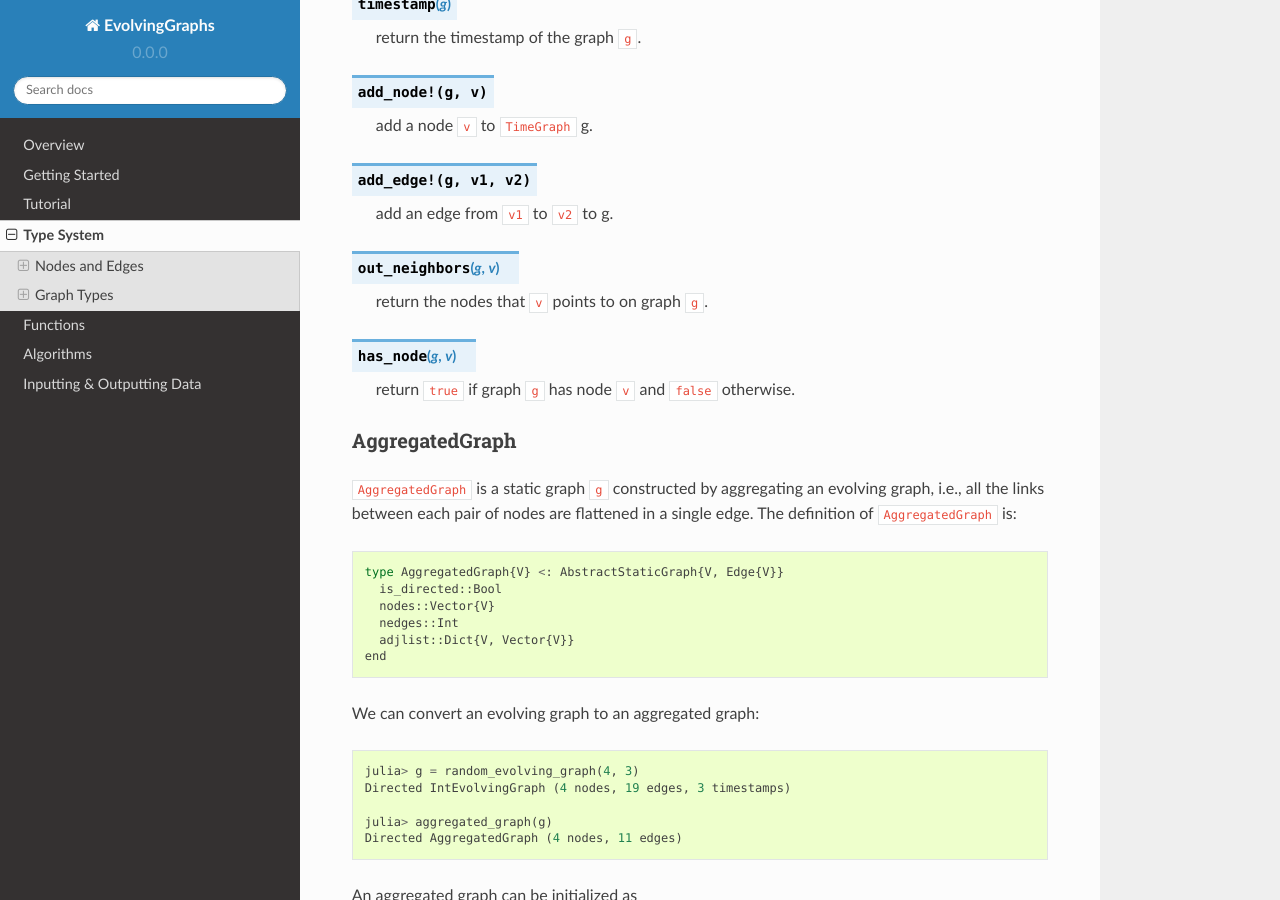
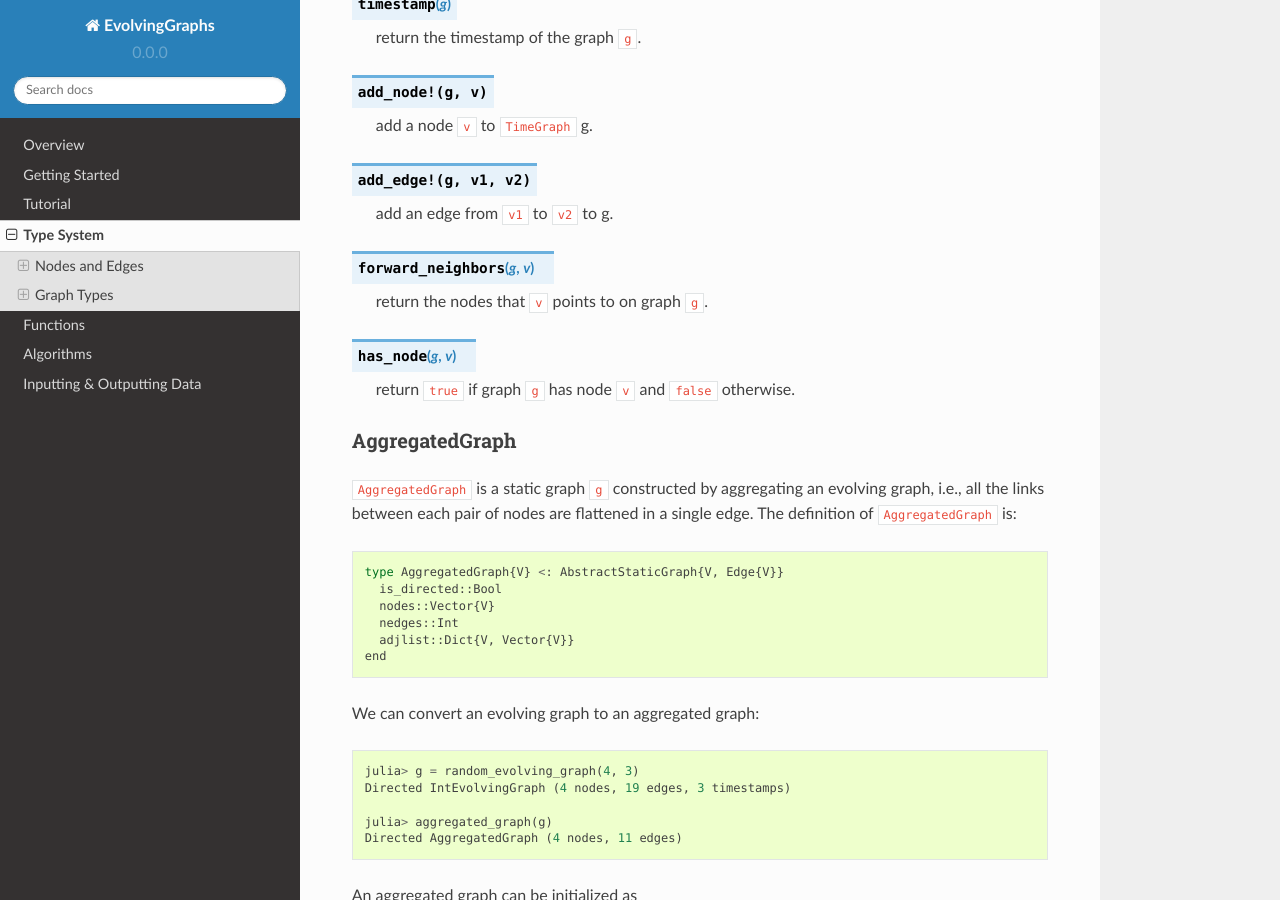
Before and after one commit to EtymoIO/EvolvingGraphs.jl, a Sphinx documentation site: the page built from doc/type.rst, in a window 1280 px wide and 900 px high, scrolled down 3076 px. Built offline with Sphinx 7.4.7 and the Read the Docs theme 2.0.0, drawn with Linux system fonts in a browser that asks for light colours; some of the changed text lies outside the part shown.

Commit message:
out_neighbors -> forward_neighbors

```diff
--- a/doc/functions.rst
+++ b/doc/functions.rst
@@ -125,7 +125,7 @@ Graphs
 
    adds a time graph ``tg`` to an evolving graph ``g``.
 
-.. function:: out_neighbors(g, (v, t))
+.. function:: forward_neighbors(g, (v, t))
    :noindex:
 
    returns all the outward neighbors of the node ``v`` at timestamp ``t`` in
--- a/doc/type.rst
+++ b/doc/type.rst
@@ -158,7 +158,7 @@ The following functions are defined on ``TimeGraph``.
 
     add an edge from ``v1`` to ``v2`` to g.
 
-.. function:: out_neighbors(g, v)
+.. function:: forward_neighbors(g, v)
 
     return the nodes that ``v`` points to on graph ``g``.
 
@@ -280,7 +280,7 @@ definition::
 
    add a TimeGraph ``tg`` to EvolvingGraph ``g``.
 
-.. function:: out_neighbors(g, v, t)
+.. function:: forward_neighbors(g, v, t)
 
    returns all the outward neighbors of the node ``v`` at timestamp ``t`` in
    the evolving graph ``g``.
@@ -370,7 +370,7 @@ The following functions are defined for ``AttributeEvolvingGraph``.
    add an edge from ``v1`` to ``v2`` at timestamp ``t`` with attribute ``a``
    to the graph ``g``, where attribute is a dictionary.
 
-.. function:: out_neighbors(g, v, t)
+.. function:: forward_neighbors(g, v, t)
 
    returns all the outward neighbors of the node ``v`` at timestamp ``t`` in
    the evolving graph ``g``.
```
Also changed, not shown: 10 other files.
